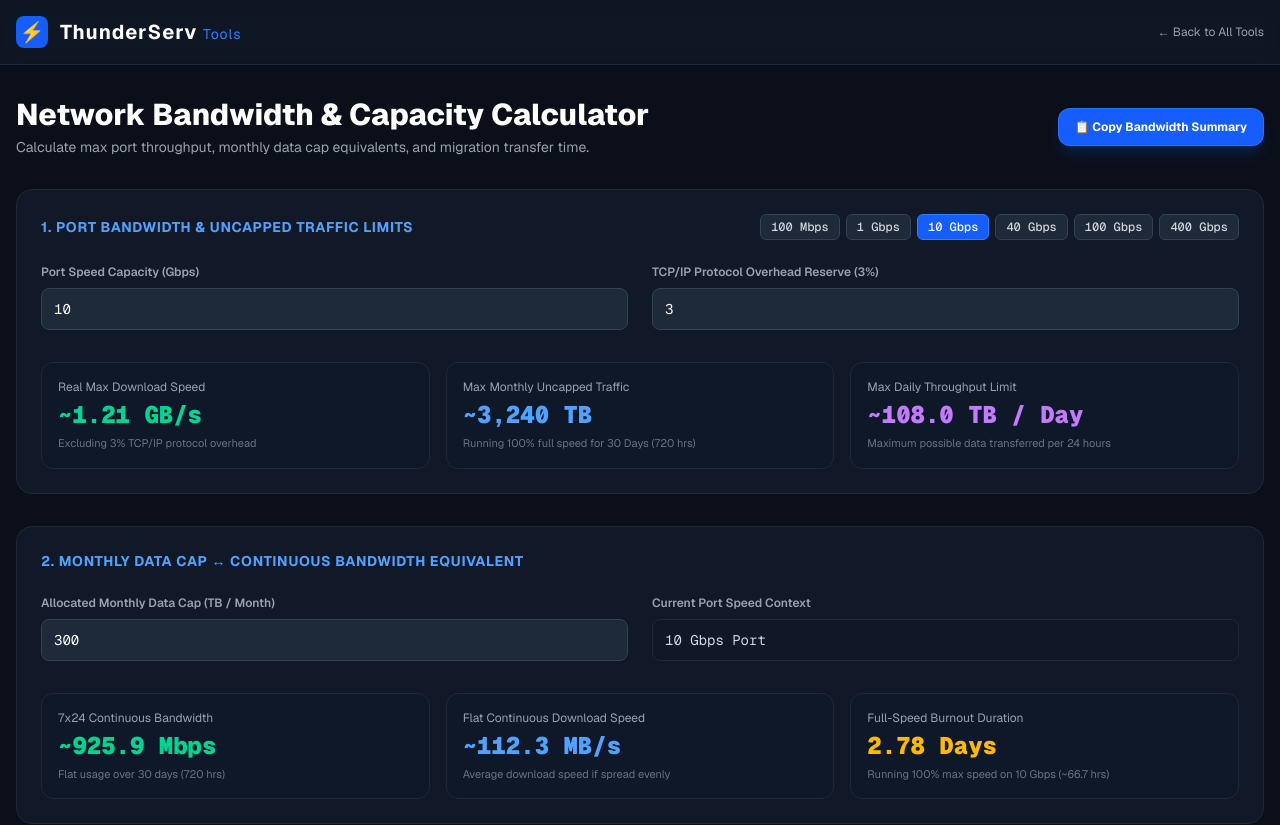
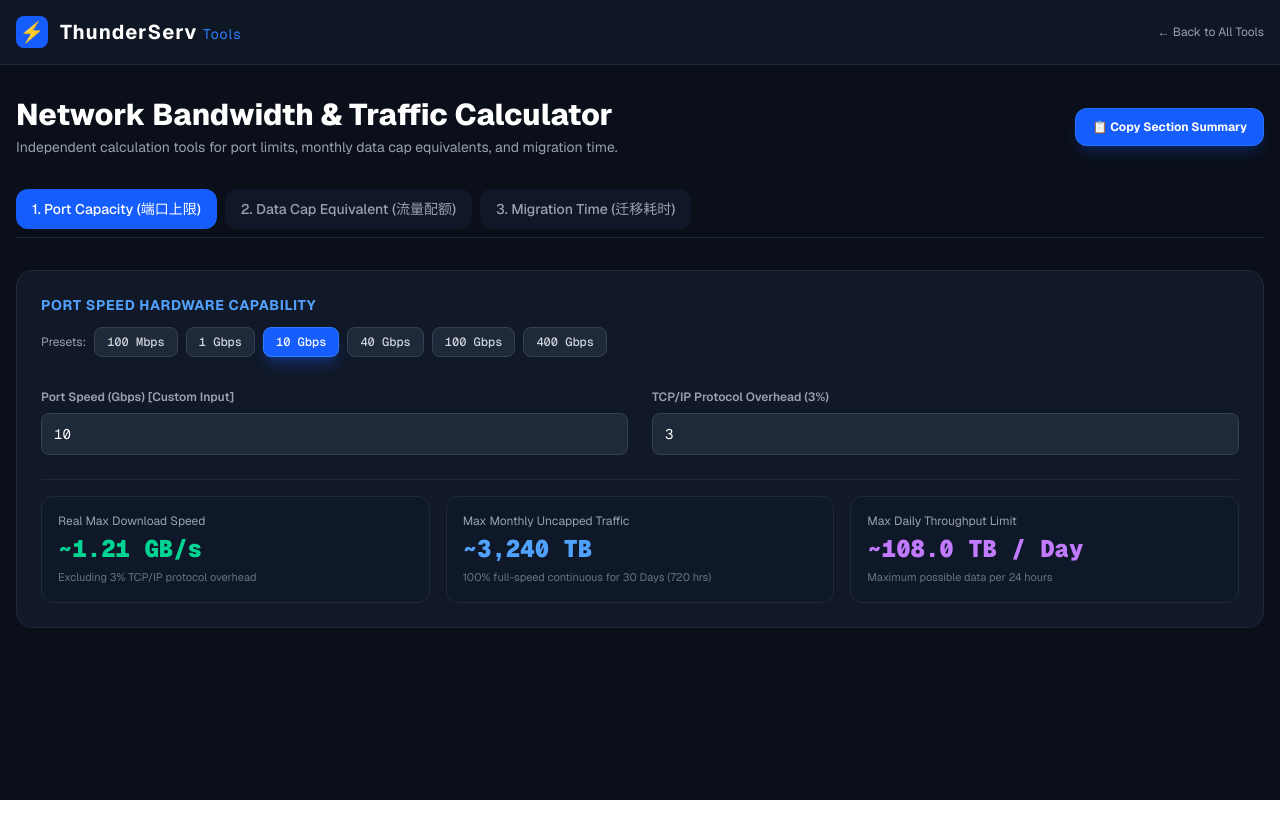
Before and after one commit to khpiang/thunderserv-tools, a Next.js app: page /bandwidth-calculator in a window 1280 px wide. Shown: the top 825 px of the page. After the commit the page ends 800 px from the top, so only its background shows below. Built offline with nearby package versions, Linux system fonts and the light colour scheme.

Commit message:
Update page.tsx

```diff
--- a/app/bandwidth-calculator/page.tsx
+++ b/app/bandwidth-calculator/page.tsx
@@ -12,68 +12,73 @@ const PORT_PRESETS = [
   { label: "400 Gbps", value: 400 },
 ];
 
+// 快捷月流量预设 (TB)
+const CAP_PRESETS = [
+  { label: "10 TB", value: 10 },
+  { label: "50 TB", value: 50 },
+  { label: "100 TB", value: 100 },
+  { label: "300 TB", value: 300 },
+  { label: "500 TB", value: 500 },
+  { label: "1 PB (1000 TB)", value: 1000 },
+];
+
+// 快捷迁移数据量预设 (TB)
+const MIGRATION_SIZE_PRESETS = [
+  { label: "1 TB", value: 1 },
+  { label: "10 TB", value: 10 },
+  { label: "50 TB", value: 50 },
+  { label: "100 TB", value: 100 },
+  { label: "500 TB", value: 500 },
+];
+
 export default function BandwidthCalculator() {
-  // 高级全局设置：TCP/IP 协议头预留
-  const [tcpOverhead, setTcpOverhead] = useState<number>(3); // 默认扣除 3% 开销
+  // 当前选中的 Tab
+  const [activeTab, setActiveTab] = useState<"port" | "cap" | "migration">("port");
+
+  // 通用设置
+  const [tcpOverhead, setTcpOverhead] = useState<number>(3); // 默认扣除 3% TCP/IP Overhead
   const [copied, setCopied] = useState<boolean>(false);
 
-  // 1. 端口物理极限推算
-  const [portSpeedGbps, setPortSpeedGbps] = useState<number>(10); // 默认 10 Gbps
+  // ----------------------------------------------------
+  // 模块 1 独立状态：端口极限计算
+  // ----------------------------------------------------
+  const [portSpeedGbps, setPortSpeedGbps] = useState<number>(10);
 
-  // 2. 限制月流量配额换算
-  const [monthlyCapTB, setMonthlyCapTB] = useState<number>(300); // 默认 300 TB/月
-
-  // 3. 数据迁移耗时计算
-  const [transferSizeTB, setTransferSizeTB] = useState<number>(50); // 默认 50 TB
-  const [transferSpeedMbps, setTransferSpeedMbps] = useState<number>(1000); // 默认 1 Gbps (1000 Mbps)
-
-  // --- 核心计算逻辑 ---
-
-  // 1. 端口物理极限与全速流量推算
   const calculatePortProfile = () => {
     const rawMbps = portSpeedGbps * 1000;
     const effectiveMbps = rawMbps * (1 - tcpOverhead / 100);
-    const realSpeedMBps = effectiveMbps / 8; // 真实文件下载速度 (MB/s)
+    const realSpeedMBps = effectiveMbps / 8; // MB/s
 
-    // 全速跑满月流量 (30天 = 2,592,000秒)
     const monthSeconds = 30 * 24 * 3600;
-    const maxMonthlyBits = rawMbps * monthSeconds; // Megabits
-    const maxMonthlyTB = maxMonthlyBits / (8 * 1000 * 1000); // TB (1000 进制)
+    const maxMonthlyBits = rawMbps * monthSeconds;
+    const maxMonthlyTB = maxMonthlyBits / (8 * 1000 * 1000);
     const maxDailyTB = maxMonthlyTB / 30;
 
-    return {
-      rawMbps,
-      realSpeedMBps,
-      maxDailyTB,
-      maxMonthlyTB,
-    };
+    return { rawMbps, realSpeedMBps, maxDailyTB, maxMonthlyTB };
   };
 
-  // 2. 月流量配额 ↔ 连续带宽等效计算
-  const calculateCapEquivalents = () => {
-    // 300 TB = 300 * 8 * 1,000,000 Megabits
+  // ----------------------------------------------------
+  // 模块 2 独立状态：流量配额换算
+  // ----------------------------------------------------
+  const [monthlyCapTB, setMonthlyCapTB] = useState<number>(300);
+
+  const calculateCapProfile = () => {
     const totalBits = monthlyCapTB * 8 * 1000 * 1000;
     const monthSeconds = 30 * 24 * 3600;
-    const avgMbps = totalBits / monthSeconds; // 7x24 平稳连续 Mbps
-    const avgMBps = (avgMbps * (1 - tcpOverhead / 100)) / 8; // 平稳下载速率
+    const avgMbps = totalBits / monthSeconds;
+    const avgMBps = (avgMbps * (1 - tcpOverhead / 100)) / 8;
 
-    // 在端口最高速率 (Port Speed) 下耗尽配额的时间
-    const portMbps = portSpeedGbps * 1000;
-    const secondsToDeplete = portMbps > 0 ? totalBits / portMbps : 0;
-    const hoursToDeplete = secondsToDeplete / 3600;
-    const daysToDeplete = hoursToDeplete / 24;
-
-    return {
-      avgMbps,
-      avgMBps,
-      daysToDeplete,
-      hoursToDeplete,
-    };
+    return { avgMbps, avgMBps };
   };
 
-  // 3. 数据迁移耗时计算
-  const calculateTransferTime = () => {
-    const totalBits = transferSizeTB * 8 * 1000 * 1000; // Megabits
+  // ----------------------------------------------------
+  // 模块 3 独立状态：数据迁移耗时
+  // ----------------------------------------------------
+  const [transferSizeTB, setTransferSizeTB] = useState<number>(50);
+  const [transferSpeedMbps, setTransferSpeedMbps] = useState<number>(1000);
+
+  const calculateMigrationProfile = () => {
+    const totalBits = transferSizeTB * 8 * 1000 * 1000;
     const effectiveMbps = transferSpeedMbps * (1 - tcpOverhead / 100);
 
     if (effectiveMbps <= 0) return { days: 0, hours: 0, minutes: 0 };
@@ -87,8 +92,8 @@ export default function BandwidthCalculator() {
   };
 
   const portRes = calculatePortProfile();
-  const capRes = calculateCapEquivalents();
-  const transferRes = calculateTransferTime();
+  const capRes = calculateCapProfile();
+  const migrationRes = calculateMigrationProfile();
 
   // 格式化输出 MB/s 或 GB/s
   const formatSpeed = (mbpsVal: number) => {
@@ -98,27 +103,36 @@ export default function BandwidthCalculator() {
     return `${mbpsVal.toFixed(1)} MB/s`;
   };
 
-  // 一键复制方案摘要
+  // 一键复制摘要（根据当前 Tab 复制）
   const handleCopySummary = () => {
+    let summaryText = "";
+    if (activeTab === "port") {
       const portText = portSpeedGbps >= 1 ? `${portSpeedGbps} Gbps` : `${portSpeedGbps * 1000} Mbps`;
-    const summaryText = `====================================
-NETWORK BANDWIDTH & CAPACITY SUMMARY
+      summaryText = `====================================
+PORT HARDWARE PROFILE
 ====================================
-1. PORT HARDWARE PROFILE
 • Port Speed: ${portText}
 • Real Max Download Speed: ~${formatSpeed(portRes.realSpeedMBps)} (Excl. ${tcpOverhead}% TCP Overhead)
-• Max Monthly Traffic (100% Uncapped): ~${portRes.maxMonthlyTB.toLocaleString(undefined, { maximumFractionDigits: 1 })} TB / Month (~${portRes.maxDailyTB.toFixed(1)} TB/Day)
-
-2. DATA CAP EQUIVALENT
-• Allocated Monthly Cap: ${monthlyCapTB} TB / Month
+• Max Monthly Traffic (100% Uncapped): ~${portRes.maxMonthlyTB.toLocaleString(undefined, { maximumFractionDigits: 1 })} TB / Month
+• Max Daily Throughput Limit: ~${portRes.maxDailyTB.toFixed(1)} TB / Day
+====================================`;
+    } else if (activeTab === "cap") {
+      summaryText = `====================================
+MONTHLY DATA CAP EQUIVALENT
+====================================
+• Monthly Allocation: ${monthlyCapTB} TB / Month
 • 7x24 Continuous Equivalent Bandwidth: ~${capRes.avgMbps.toFixed(1)} Mbps
-• Full-Speed Burnout Duration (@ ${portText}): ~${capRes.daysToDeplete.toFixed(2)} Days (${capRes.hoursToDeplete.toFixed(1)} Hours)
-
-3. DATA MIGRATION ESTIMATE
+• Flat Continuous Download Speed: ~${capRes.avgMBps.toFixed(1)} MB/s (Excl. ${tcpOverhead}% TCP Overhead)
+====================================`;
+    } else {
+      summaryText = `====================================
+DATA MIGRATION ESTIMATE
+====================================
 • Data Volume: ${transferSizeTB} TB
 • Allocated Bandwidth: ${transferSpeedMbps} Mbps
-• Est. Completion Time: ${transferRes.days}d ${transferRes.hours}h ${transferRes.minutes}m
+• Est. Completion Time: ${migrationRes.days}d ${migrationRes.hours}h ${migrationRes.minutes}m
 ====================================`;
+    }
 
     navigator.clipboard.writeText(summaryText);
     setCopied(true);
@@ -146,36 +160,73 @@ NETWORK BANDWIDTH & CAPACITY SUMMARY
         <div className="flex flex-col md:flex-row md:items-center justify-between gap-4">
           <div>
             <h1 className="text-2xl sm:text-3xl font-extrabold text-white">
-              Network Bandwidth & Capacity Calculator
+              Network Bandwidth & Traffic Calculator
             </h1>
             <p className="text-gray-400 text-sm mt-1">
-              Calculate max port throughput, monthly data cap equivalents, and migration transfer time.
+              Independent calculation tools for port limits, monthly data cap equivalents, and migration time.
             </p>
           </div>
           <button
             onClick={handleCopySummary}
             className="bg-blue-600 hover:bg-blue-500 text-white text-xs font-bold px-4 py-2.5 rounded-xl transition flex items-center justify-center space-x-2 border border-blue-400/30 shadow-lg shadow-blue-600/20"
           >
-            <span>{copied ? "✓ Copied to Clipboard!" : "📋 Copy Bandwidth Summary"}</span>
+            <span>{copied ? "✓ Copied Current Section!" : "📋 Copy Section Summary"}</span>
           </button>
         </div>
 
-        {/* 模块 1：端口带宽能力与物理极限 */}
+        {/* 顶部 Tab 切换 */}
+        <div className="flex space-x-2 border-b border-gray-800 pb-2">
+          <button
+            onClick={() => setActiveTab("port")}
+            className={`px-4 py-2.5 rounded-xl font-medium text-xs sm:text-sm transition ${
+              activeTab === "port"
+                ? "bg-blue-600 text-white font-bold"
+                : "bg-gray-900 text-gray-400 hover:text-white hover:bg-gray-800"
+            }`}
+          >
+            1. Port Capacity (端口上限)
+          </button>
+          <button
+            onClick={() => setActiveTab("cap")}
+            className={`px-4 py-2.5 rounded-xl font-medium text-xs sm:text-sm transition ${
+              activeTab === "cap"
+                ? "bg-blue-600 text-white font-bold"
+                : "bg-gray-900 text-gray-400 hover:text-white hover:bg-gray-800"
+            }`}
+          >
+            2. Data Cap Equivalent (流量配额)
+          </button>
+          <button
+            onClick={() => setActiveTab("migration")}
+            className={`px-4 py-2.5 rounded-xl font-medium text-xs sm:text-sm transition ${
+              activeTab === "migration"
+                ? "bg-blue-600 text-white font-bold"
+                : "bg-gray-900 text-gray-400 hover:text-white hover:bg-gray-800"
+            }`}
+          >
+            3. Migration Time (迁移耗时)
+          </button>
+        </div>
+
+        {/* =================================================== */}
+        {/* TAB 1: 端口性能与跑满流量计算器 */}
+        {/* =================================================== */}
+        {activeTab === "port" && (
           <div className="bg-[#111827] border border-gray-800 rounded-2xl p-6 space-y-6">
-          <div className="flex flex-col sm:flex-row sm:items-center justify-between gap-3">
+            <div className="flex flex-col space-y-3">
               <h2 className="text-sm font-bold text-blue-400 uppercase tracking-wider">
-              1. Port Bandwidth & Uncapped Traffic Limits
+                Port Speed Hardware Capability
               </h2>
-
-            {/* 常用端口快捷选择按钮组 */}
-            <div className="flex flex-wrap gap-1.5">
+              {/* 快捷点击 preset */}
+              <div className="flex flex-wrap items-center gap-2">
+                <span className="text-xs text-gray-400">Presets:</span>
                 {PORT_PRESETS.map((p) => (
                   <button
                     key={p.label}
                     onClick={() => setPortSpeedGbps(p.value)}
-                  className={`text-xs px-2.5 py-1 rounded-md font-mono font-medium transition border ${
+                    className={`text-xs px-3 py-1.5 rounded-lg font-mono font-medium transition border ${
                       portSpeedGbps === p.value
-                      ? "bg-blue-600 border-blue-500 text-white"
+                        ? "bg-blue-600 border-blue-500 text-white shadow-lg shadow-blue-600/30"
                         : "bg-gray-800 border-gray-700 text-gray-300 hover:bg-gray-700"
                     }`}
                   >
@@ -185,10 +236,10 @@ NETWORK BANDWIDTH & CAPACITY SUMMARY
               </div>
             </div>
 
-          <div className="grid grid-cols-1 md:grid-cols-2 gap-6">
+            <div className="grid grid-cols-1 md:grid-cols-2 gap-6 pt-2">
               <div className="space-y-2">
                 <label className="text-xs font-semibold text-gray-400 block">
-                Port Speed Capacity (Gbps)
+                  Port Speed (Gbps) [Custom Input]
                 </label>
                 <input
                   type="number"
@@ -201,7 +252,7 @@ NETWORK BANDWIDTH & CAPACITY SUMMARY
 
               <div className="space-y-2">
                 <label className="text-xs font-semibold text-gray-400 block">
-                TCP/IP Protocol Overhead Reserve ({tcpOverhead}%)
+                  TCP/IP Protocol Overhead ({tcpOverhead}%)
                 </label>
                 <input
                   type="number"
@@ -214,8 +265,8 @@ NETWORK BANDWIDTH & CAPACITY SUMMARY
               </div>
             </div>
 
-          {/* 模块 1 结果面板 */}
-          <div className="grid grid-cols-1 sm:grid-cols-3 gap-4 pt-2">
+            {/* 结果区域 */}
+            <div className="grid grid-cols-1 sm:grid-cols-3 gap-4 pt-4 border-t border-gray-800">
               <div className="bg-gray-900/80 border border-gray-800 rounded-xl p-4 space-y-1">
                 <div className="text-xs text-gray-400">Real Max Download Speed</div>
                 <div className="text-2xl font-black font-mono text-emerald-400">
@@ -232,7 +283,7 @@ NETWORK BANDWIDTH & CAPACITY SUMMARY
                   ~{portRes.maxMonthlyTB.toLocaleString(undefined, { maximumFractionDigits: 1 })} TB
                 </div>
                 <div className="text-[11px] text-gray-500">
-                Running 100% full speed for 30 Days (720 hrs)
+                  100% full-speed continuous for 30 Days (720 hrs)
                 </div>
               </div>
 
@@ -242,22 +293,45 @@ NETWORK BANDWIDTH & CAPACITY SUMMARY
                   ~{portRes.maxDailyTB.toFixed(1)} TB / Day
                 </div>
                 <div className="text-[11px] text-gray-500">
-                Maximum possible data transferred per 24 hours
+                  Maximum possible data per 24 hours
                 </div>
               </div>
             </div>
           </div>
+        )}
 
-        {/* 模块 2：限制月流量 ↔ 连续带宽换算 */}
+        {/* =================================================== */}
+        {/* TAB 2: 月流量配额折算器 */}
+        {/* =================================================== */}
+        {activeTab === "cap" && (
           <div className="bg-[#111827] border border-gray-800 rounded-2xl p-6 space-y-6">
+            <div className="flex flex-col space-y-3">
               <h2 className="text-sm font-bold text-blue-400 uppercase tracking-wider">
-            2. Monthly Data Cap ↔ Continuous Bandwidth Equivalent
+                Monthly Data Cap Converter
               </h2>
+              {/* 快捷点击 preset */}
+              <div className="flex flex-wrap items-center gap-2">
+                <span className="text-xs text-gray-400">Presets:</span>
+                {CAP_PRESETS.map((c) => (
+                  <button
+                    key={c.label}
+                    onClick={() => setMonthlyCapTB(c.value)}
+                    className={`text-xs px-3 py-1.5 rounded-lg font-mono font-medium transition border ${
+                      monthlyCapTB === c.value
+                        ? "bg-blue-600 border-blue-500 text-white shadow-lg shadow-blue-600/30"
+                        : "bg-gray-800 border-gray-700 text-gray-300 hover:bg-gray-700"
+                    }`}
+                  >
+                    {c.label}
+                  </button>
+                ))}
+              </div>
+            </div>
 
-          <div className="grid grid-cols-1 md:grid-cols-2 gap-6">
+            <div className="grid grid-cols-1 md:grid-cols-2 gap-6 pt-2">
               <div className="space-y-2">
                 <label className="text-xs font-semibold text-gray-400 block">
-                Allocated Monthly Data Cap (TB / Month)
+                  Allocated Monthly Data Cap (TB) [Custom Input]
                 </label>
                 <input
                   type="number"
@@ -269,23 +343,28 @@ NETWORK BANDWIDTH & CAPACITY SUMMARY
 
               <div className="space-y-2">
                 <label className="text-xs font-semibold text-gray-400 block">
-                Current Port Speed Context
+                  TCP/IP Protocol Overhead ({tcpOverhead}%)
                 </label>
-              <div className="w-full bg-gray-900 border border-gray-800 rounded-lg py-2.5 px-3 text-sm text-gray-300 font-mono">
-                {portSpeedGbps >= 1 ? `${portSpeedGbps} Gbps` : `${portSpeedGbps * 1000} Mbps`} Port
-              </div>
+                <input
+                  type="number"
+                  min="0"
+                  max="15"
+                  value={tcpOverhead}
+                  onChange={(e) => setTcpOverhead(Math.max(0, parseInt(e.target.value) || 0))}
+                  className="w-full bg-gray-800 border border-gray-700 rounded-lg py-2.5 px-3 text-sm text-white focus:outline-none focus:border-blue-500 font-mono"
+                />
               </div>
             </div>
 
-          {/* 模块 2 结果面板 */}
-          <div className="grid grid-cols-1 sm:grid-cols-3 gap-4 pt-2">
+            {/* 结果区域 */}
+            <div className="grid grid-cols-1 sm:grid-cols-2 gap-4 pt-4 border-t border-gray-800">
               <div className="bg-gray-900/80 border border-gray-800 rounded-xl p-4 space-y-1">
                 <div className="text-xs text-gray-400">7x24 Continuous Bandwidth</div>
                 <div className="text-2xl font-black font-mono text-emerald-400">
                   ~{capRes.avgMbps.toFixed(1)} Mbps
                 </div>
                 <div className="text-[11px] text-gray-500">
-                Flat usage over 30 days (720 hrs)
+                  Flat usage spread evenly over 30 days (720 hrs)
                 </div>
               </div>
 
@@ -295,32 +374,45 @@ NETWORK BANDWIDTH & CAPACITY SUMMARY
                   ~{capRes.avgMBps.toFixed(1)} MB/s
                 </div>
                 <div className="text-[11px] text-gray-500">
-                Average download speed if spread evenly
-              </div>
-            </div>
-
-            <div className="bg-gray-900/80 border border-gray-800 rounded-xl p-4 space-y-1">
-              <div className="text-xs text-gray-400">Full-Speed Burnout Duration</div>
-              <div className="text-2xl font-black font-mono text-amber-400">
-                {capRes.daysToDeplete.toFixed(2)} Days
-              </div>
-              <div className="text-[11px] text-gray-500">
-                Running 100% max speed on {portSpeedGbps >= 1 ? `${portSpeedGbps} Gbps` : `${portSpeedGbps * 1000} Mbps`} (~{capRes.hoursToDeplete.toFixed(1)} hrs)
+                  Excluding {tcpOverhead}% TCP/IP protocol overhead
                 </div>
               </div>
             </div>
           </div>
+        )}
 
-        {/* 模块 3：数据传输与迁移时间计算 */}
+        {/* =================================================== */}
+        {/* TAB 3: 数据迁移耗时估算器 */}
+        {/* =================================================== */}
+        {activeTab === "migration" && (
           <div className="bg-[#111827] border border-gray-800 rounded-2xl p-6 space-y-6">
+            <div className="flex flex-col space-y-3">
               <h2 className="text-sm font-bold text-blue-400 uppercase tracking-wider">
-            3. Migration & Large File Transfer Time Estimator
+                Migration & Transfer Time Estimator
               </h2>
+              {/* 快捷点击 preset */}
+              <div className="flex flex-wrap items-center gap-2">
+                <span className="text-xs text-gray-400">Data Presets:</span>
+                {MIGRATION_SIZE_PRESETS.map((m) => (
+                  <button
+                    key={m.label}
+                    onClick={() => setTransferSizeTB(m.value)}
+                    className={`text-xs px-3 py-1.5 rounded-lg font-mono font-medium transition border ${
+                      transferSizeTB === m.value
+                        ? "bg-blue-600 border-blue-500 text-white shadow-lg shadow-blue-600/30"
+                        : "bg-gray-800 border-gray-700 text-gray-300 hover:bg-gray-700"
+                    }`}
+                  >
+                    {m.label}
+                  </button>
+                ))}
+              </div>
+            </div>
 
-          <div className="grid grid-cols-1 md:grid-cols-2 gap-6">
+            <div className="grid grid-cols-1 md:grid-cols-2 gap-6 pt-2">
               <div className="space-y-2">
                 <label className="text-xs font-semibold text-gray-400 block">
-                Total Data Size to Transfer (TB)
+                  Total Data Size (TB) [Custom Input]
                 </label>
                 <input
                   type="number"
@@ -332,7 +424,7 @@ NETWORK BANDWIDTH & CAPACITY SUMMARY
 
               <div className="space-y-2">
                 <label className="text-xs font-semibold text-gray-400 block">
-                Allocated Speed / Bandwidth Limit (Mbps)
+                  Allocated Bandwidth (Mbps) [Custom Input]
                 </label>
                 <input
                   type="number"
@@ -343,11 +435,12 @@ NETWORK BANDWIDTH & CAPACITY SUMMARY
               </div>
             </div>
 
-          <div className="bg-gray-900/80 border border-gray-800 rounded-xl p-5 flex flex-col sm:flex-row items-center justify-between gap-4">
+            {/* 结果区域 */}
+            <div className="bg-gray-900/80 border border-gray-800 rounded-xl p-5 flex flex-col sm:flex-row items-center justify-between gap-4 pt-4">
               <div>
-              <div className="text-xs text-gray-400">Estimated Transfer Completion Time</div>
+                <div className="text-xs text-gray-400">Estimated Completion Time</div>
                 <div className="text-3xl font-black font-mono text-emerald-400 mt-1">
-                {transferRes.days}d {transferRes.hours}h {transferRes.minutes}m
+                  {migrationRes.days}d {migrationRes.hours}h {migrationRes.minutes}m
                 </div>
               </div>
               <div className="text-xs text-gray-500 text-right">
@@ -356,6 +449,7 @@ NETWORK BANDWIDTH & CAPACITY SUMMARY
               </div>
             </div>
           </div>
+        )}
       </main>
     </div>
   );
```
Lines whose indentation alone changed are shown as unchanged.
